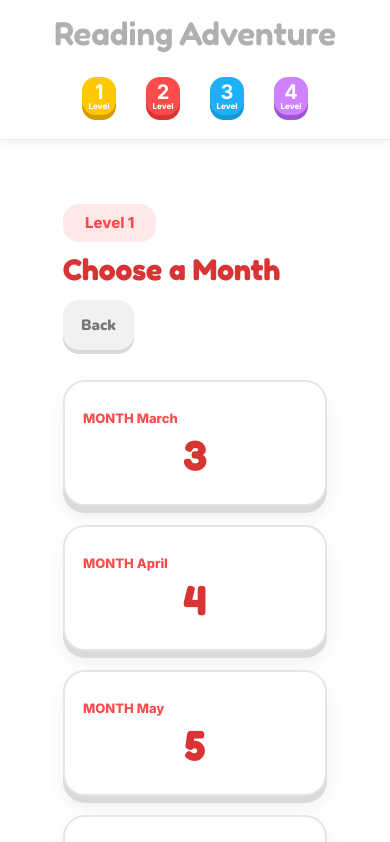
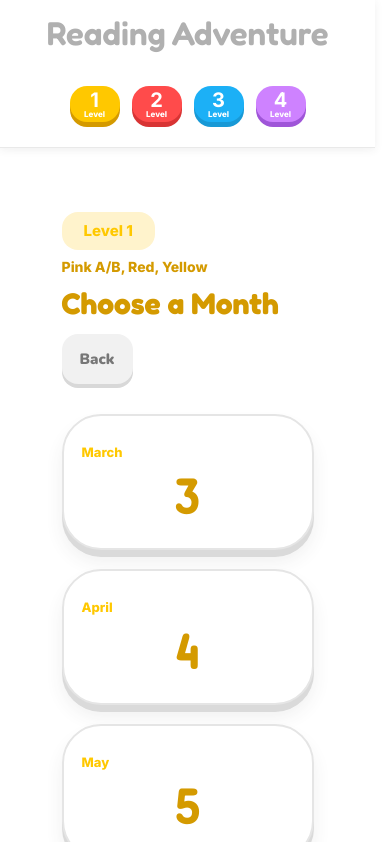
Before and after one commit to crspiegel/new-app_0607, a website built with Vite: page index.html in a window 390 px wide. Both pictures are taken after a click on the button "Level 1". Shown: the top 842 px of the page. Built offline with nearby package versions, Linux system fonts and the light colour scheme; a web font is replaced by a local one.

Commit message:
design: 월/콘텐츠 페이지 및 헤더 아이콘 디자인 개선
월 선택 페이지:
- 월 박스 라벨 'MONTH March' → 'March' (전 레벨)
- 월별 테마색을 각 레벨 고유색에 정렬 (L1 yellow/L2 red/L3 blue/L4 purple)
- 도서 밴드 표기(Pink A/B 등) 레벨 칩 아래 추가
- 박스 숫자 Concert One·52px, 모서리 라운드 39px

콘텐츠(월별 세부) 페이지:
- 타이틀 'March Reading Plan'을 메인 섹션 타이틀(Nunito 900·33px)과 통일
- 배경을 초록 단색 → 레벨별 연한 테마색(L1 아이보리 등), 글자색 가독성 대응

헤더:
- 레벨 아이콘 70x50·라운드 24px, 숫자 Sniglet 22px
- scrollbar-gutter:stable로 페이지 간 헤더 정렬 고정
- 태블릿/모바일(<=1023px)은 네비를 자체 행으로 내려 충돌 방지

스모크 테스트 라벨 동기화. npm run qa 9/9 통과.

Co-Authored-By: Claude Opus 4.8 (1M context) <noreply@anthropic.com>

```diff
--- a/app.js
+++ b/app.js
@@ -15,6 +15,13 @@ const months = [
   "November",
   "December",
 ];
+
+const levelStrands = {
+  "Level 1": "Pink A/B, Red, Yellow",
+  "Level 2": "Blue, Green, Orange",
+  "Level 3": "Turquoise, Purple, Gold",
+  "Level 4": "White and Adventure Strands",
+};
 
 const lessonTypes = [
   "Opening Song",
@@ -83,6 +90,7 @@ const monthGrid = document.querySelector("#monthGrid");
 const lessonGrid = document.querySelector("#lessonGrid");
 const lessonGridV2 = document.querySelector("#lessonGridV2");
 const monthLevelTag = document.querySelector("#monthLevelTag");
+const monthStrandTag = document.querySelector("#monthStrandTag");
 const contentPathTag = document.querySelector("#contentPathTag");
 const contentTitle = document.querySelector("#contentTitle");
 const contentMainMonthNumber = document.querySelector(
@@ -116,6 +124,7 @@ function levelToThemeClass(level) {
 }
 
 function applyLevelTheme() {
+  monthStrandTag.textContent = levelStrands[state.level] || "";
   [
     screens.months,
     screens.content,
@@ -189,7 +198,7 @@ function renderMonths() {
     const button = document.createElement("button");
     button.className = "month-button";
     button.type = "button";
-    button.innerHTML = `<span>MONTH ${month}</span><strong>${index + 3}</strong>`;
+    button.innerHTML = `<span>${month}</span><strong>${index + 3}</strong>`;
     button.addEventListener("click", () => {
       state.month = month;
       updateContentMonthNumber();
--- a/index.html
+++ b/index.html
@@ -7,7 +7,7 @@
     <link rel="preconnect" href="https://fonts.googleapis.com" />
     <link rel="preconnect" href="https://fonts.gstatic.com" crossorigin />
     <link
-      href="https://fonts.googleapis.com/css2?family=Cherry+Bomb+One&family=Fredoka:wght@600;700&family=Inter:wght@600;700;800&family=Nunito:wght@500;700;800;900&family=Sniglet:wght@400;800&display=swap"
+      href="https://fonts.googleapis.com/css2?family=Cherry+Bomb+One&family=Concert+One&family=Fredoka:wght@600;700&family=Inter:wght@600;700;800&family=Nunito:wght@500;700;800;900&family=Sniglet:wght@400;800&display=swap"
       rel="stylesheet"
     />
     <link
@@ -300,6 +300,7 @@
                 <div class="screen-heading month-heading">
                   <div>
                     <span class="eyebrow blue" id="monthLevelTag">Level</span>
+                    <span class="month-strand" id="monthStrandTag"></span>
                     <h2 id="monthTitle">Choose a Month</h2>
                   </div>
                 </div>
--- a/styles.css
+++ b/styles.css
@@ -40,6 +40,9 @@
 html {
   font-style: normal !important;
   font-synthesis: none;
+  /* Always reserve scrollbar space so header logo/nav/icons stay in the
+     exact same position across pages, whether or not a page scrolls. */
+  scrollbar-gutter: stable;
 }
 
 body {
@@ -88,13 +91,13 @@ button {
   min-width: 0;
   align-items: center;
   justify-content: center;
-  gap: 26px;
+  gap: 18px;
 }
 
 .top-nav-link {
   display: grid;
-  width: 58px;
-  min-width: 58px;
+  width: 70px;
+  min-width: 70px;
   min-height: 62px;
   align-content: center;
   justify-items: center;
@@ -119,14 +122,14 @@ button {
 .nav-book {
   position: relative;
   display: grid;
-  width: 50px;
+  width: 70px;
   height: 50px;
   align-content: center;
   justify-items: center;
   gap: 0;
   place-items: center;
   overflow: hidden;
-  border-radius: 14px;
+  border-radius: 24px;
   box-shadow: 0 5px 0 rgba(60, 60, 60, 0.16);
   color: var(--canvas);
   transform: none;
@@ -139,8 +142,8 @@ button {
   position: relative;
   z-index: 1;
   color: var(--canvas);
-  font-family: var(--font-nav);
-  font-size: 19px;
+  font-family: var(--font-sniglet);
+  font-size: 22px;
   font-weight: 700;
   line-height: 1;
 }
@@ -289,31 +292,31 @@ main {
 
 #contentScreen.screen-active {
   min-height: calc(100vh - 185px);
-  background: var(--owl-green);
+  background: var(--level-accent-soft, var(--canvas));
 }
 
 .level-theme-1 {
+  --level-accent: var(--sunny-yellow);
+  --level-accent-shadow: var(--sunny-yellow-shadow);
+  --level-accent-soft: #fff3cc;
+}
+
+.level-theme-2 {
   --level-accent: var(--alert-red);
   --level-accent-shadow: var(--alert-red-shadow);
   --level-accent-soft: #ffe8e8;
 }
 
-.level-theme-2 {
+.level-theme-3 {
   --level-accent: var(--macaw-blue);
   --level-accent-shadow: var(--macaw-blue-shadow);
   --level-accent-soft: #e8f6ff;
 }
 
-.level-theme-3 {
+.level-theme-4 {
   --level-accent: var(--purple-accent);
   --level-accent-shadow: var(--purple-shadow);
   --level-accent-soft: #f4e3ff;
-}
-
-.level-theme-4 {
-  --level-accent: #b9793f;
-  --level-accent-shadow: #8a5527;
-  --level-accent-soft: #f6eadf;
 }
 
 .section-box {
@@ -965,6 +968,16 @@ p {
   color: var(--level-accent-shadow, var(--ink));
 }
 
+#monthScreen .month-strand {
+  display: block;
+  margin-top: 8px;
+  color: var(--level-accent-shadow, var(--muted-ink));
+  font-family: var(--font-nav);
+  font-size: 14px;
+  font-weight: 800;
+  line-height: 1.3;
+}
+
 #monthScreen .back-button {
   background: #f1f1f1;
   box-shadow: 0 4px 0 #d8d8d8;
@@ -979,7 +992,7 @@ p {
   padding: 28px 18px;
   background: var(--canvas);
   border: 2px solid var(--hairline);
-  border-radius: 22px;
+  border-radius: 39px;
   box-shadow:
     0 7px 0 var(--hairline-strong),
     0 12px 18px rgba(60, 60, 60, 0.08);
@@ -998,10 +1011,10 @@ p {
   align-self: center;
   margin-top: 8px;
   color: var(--level-accent-shadow, var(--ink));
-  font-family: var(--font-display);
-  font-size: 42px;
+  font-family: "Concert One", var(--font-display);
+  font-size: 52px;
   font-style: normal !important;
-  font-weight: 700;
+  font-weight: 400;
   line-height: 1;
 }
 
@@ -1065,6 +1078,32 @@ p {
   color: var(--muted-ink);
 }
 
+/* Month detail page: light per-level tinted background (replaces green).
+   Text colors flip to dark/themed so they stay readable on the light tint.
+   Scoped to #contentScreen so the V2 candidate page keeps its green styling. */
+#contentScreen .section-blue {
+  background: var(--level-accent-soft, var(--canvas));
+  color: var(--ink);
+}
+
+#contentScreen .content-v2-title-block h2 {
+  color: var(--ink);
+}
+
+#contentScreen .content-v2-level {
+  color: var(--level-accent-shadow, var(--muted-ink));
+}
+
+#contentScreen .content-v2-month-pill {
+  background: rgba(255, 255, 255, 0.6);
+  color: var(--level-accent-shadow, var(--ink));
+}
+
+#contentScreen .content-v2-month-pill strong {
+  background: var(--level-accent, var(--macaw-blue));
+  color: var(--canvas);
+}
+
 .content-type:nth-child(1) {
   grid-column: 3;
 }
@@ -1230,8 +1269,9 @@ p {
 
 .content-v2-title-block h2 {
   color: var(--canvas);
-  font-size: clamp(34px, 3.4vw, 54px);
-  line-height: 0.98;
+  font-family: "Nunito", var(--font-ui);
+  font-size: 33px;
+  font-weight: 900;
 }
 
 .content-v2-level {
@@ -1994,8 +2034,9 @@ p {
   }
 
   .nav-book {
-    width: 34px;
-    height: 38px;
+    width: 50px;
+    height: 36px;
+    border-radius: 17px;
   }
 
   .nav-book-number {
@@ -2043,6 +2084,26 @@ p {
 
   .hero-image {
     transform: rotate(-2deg);
+  }
+}
+
+@media (max-width: 1023px) {
+  /* Tablet/mobile: move the level nav to its own centered row so the wider
+     icons never collide with the brand logo. */
+  .topbar {
+    flex-wrap: wrap;
+  }
+
+  .top-nav {
+    position: static;
+    left: auto;
+    order: 3;
+    width: 100%;
+    flex-basis: 100%;
+    margin: 8px 0 0;
+    transform: none;
+    gap: 16px;
+    justify-content: center;
   }
 }
 
@@ -2088,14 +2149,15 @@ p {
   }
 
   .top-nav-link {
-    width: 52px;
-    min-width: 52px;
+    width: 50px;
+    min-width: 50px;
     min-height: 56px;
   }
 
   .nav-book {
-    width: 34px;
-    height: 38px;
+    width: 50px;
+    height: 36px;
+    border-radius: 17px;
   }
 
   .nav-book-number {
@@ -2226,10 +2288,6 @@ p {
     margin-bottom: 24px;
   }
 
-  .content-v2-title-block h2 {
-    font-size: 32px;
-  }
-
   .content-v2-tabs,
   .content-v2-grid {
     grid-template-columns: minmax(62px, 0.9fr) 56px repeat(5, minmax(42px, 1fr));
```
Also changed, not shown: tests/smoke.spec.js (+1 -1 lines).
